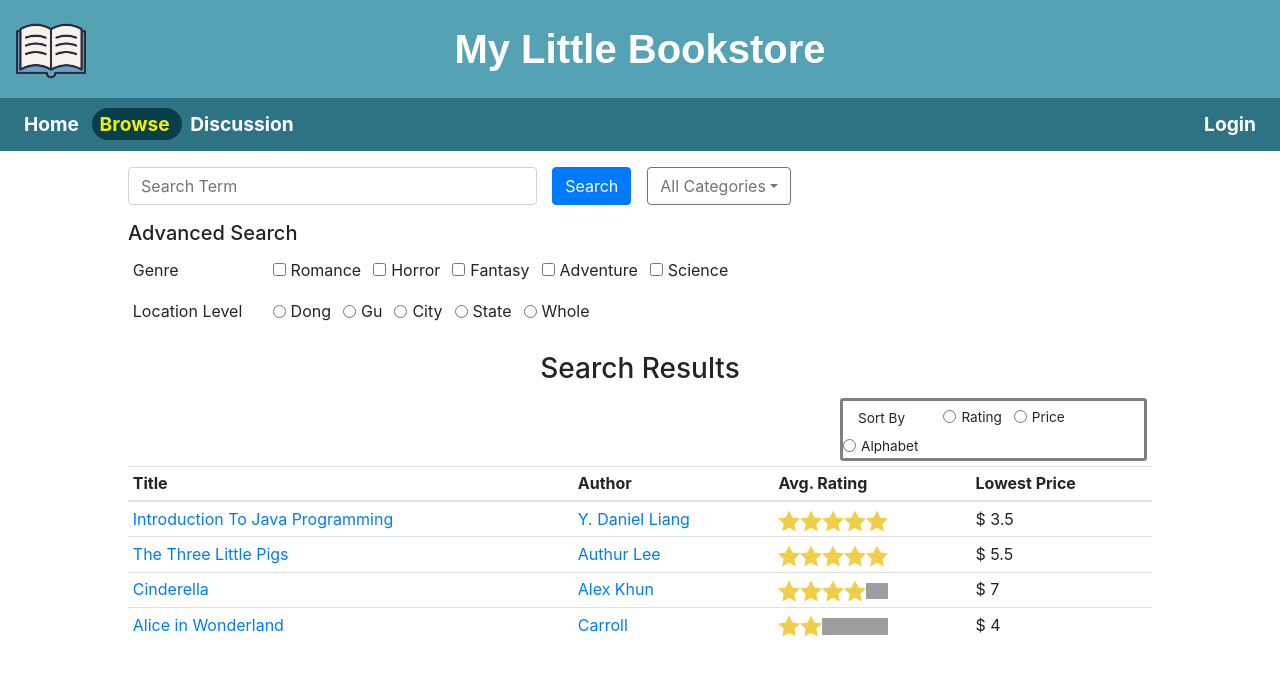
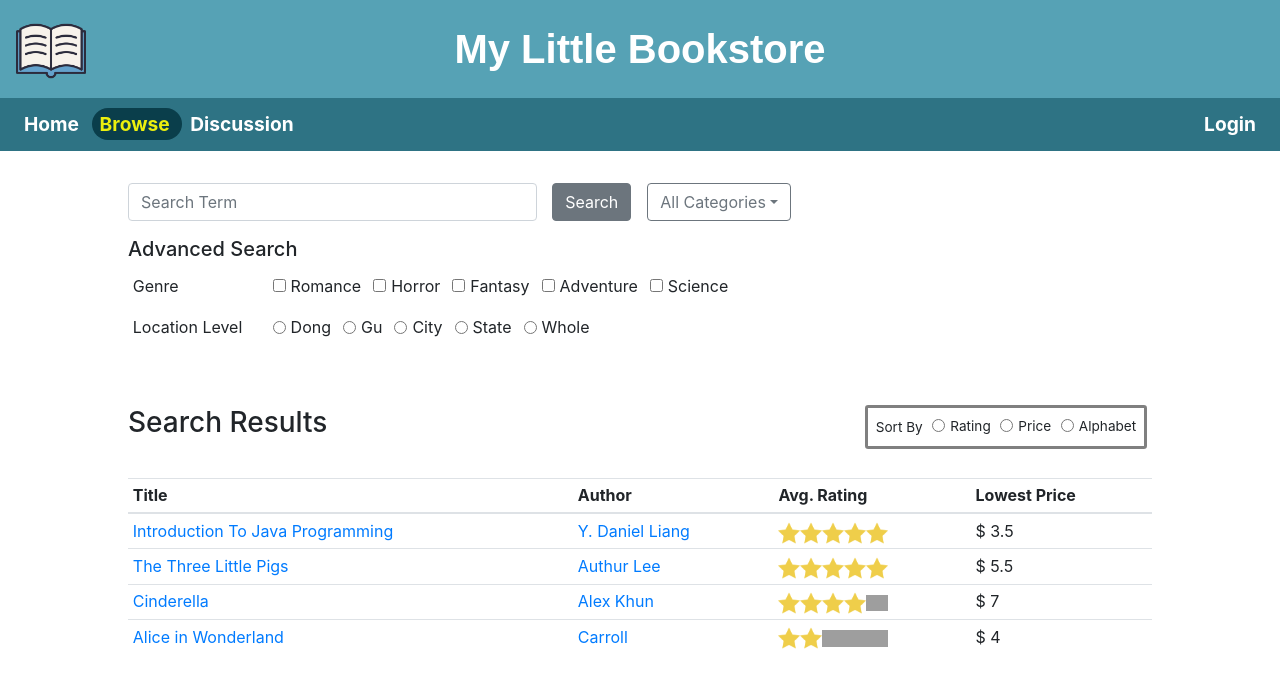
Before and after one commit to dianaeun/my-little-bookstore, a React (Create React App) app in the folder project_mlb/: page /Browse in a window 1280 px wide. Shown: the top 688 px of the page. Built offline with nearby package versions, Linux system fonts and the light colour scheme; grey boxes are pictures that could not be loaded.

Commit message:
update design on Browse.js
browse.js minor design change

```diff
--- a/project_mlb/src/pages/Browse.js
+++ b/project_mlb/src/pages/Browse.js
@@ -47,14 +47,14 @@ class Browse extends Component{
         return (
             <React.Fragment>
                 <MlbNavbar/>
-                <div style={{width: "80%", margin: "auto"}}>
+                <div style={{width: "80%", margin: "auto", marginTop: "2rem"}}>
                     <div style={{}}>
                         <Form style={{marginTop: "1rem"}}>
                         <Form.Group as={Row}>
                             <Col sm={5}>
                             <Form.Control type="text" placeholder="Search Term" />
                             </Col>
-                            <Button>Search</Button>
+                            <Button variant="secondary">Search</Button>
                             <DropdownButton variant="outline-secondary" title="All Categories" style={{marginLeft: "1rem"}} >
                             <Dropdown.Item eventKey='All Categories'>All Categories</Dropdown.Item>
                             <Dropdown.Item eventKey="Title">Title</Dropdown.Item>
@@ -98,22 +98,18 @@ class Browse extends Component{
                             </Table>
                         </Form>
                     </div>
-                    {/* <hr
-                        style={{color: "black", backgroundColor: "black", height: "0.1rem", margin: "0.1rem"}}
-                        />
-
-                        <br></br> */}
-                        <h3 style={{textAlign: "center"}}>Search Results</h3>
-                        <div key={`inline-radio`} className="mb-3">
-                            <Form style={{border:"solid grey", width:"30%", borderRadius:"0.2rem", float:"right", margin:"0.3rem", fontSize: "0.85rem"}}>
-                                <Form.Label column sm="4">Sort By</Form.Label>
-                                <Form.Check inline label='Rating' name='sort' type='radio' id='rating' />
-                                <Form.Check inline label='Price' name='sort' type='radio' id='price' />
-                                <Form.Check inline label='Alphabet' name='sort' type='radio' id='alphabet' />
-                            </Form>
+                    <div style={{display: "flex", alignItems: "center", justifyContent: "space-between", marginTop:"3rem"}}>
+                            <h3>Search Results</h3>
+                            <div key={`inline-radio`} >
+                                <Form style={{border:"solid grey", borderRadius:"0.2rem", float:"right", margin:"0.3rem", fontSize: "0.85rem", padding: "0.2rem"}}>
+                                    <Form.Label style={{margin: "0.3rem"}}>Sort By </Form.Label>
+                                    <Form.Check style={{margin: "0.3rem"}} inline label='Rating' name='sort' type='radio' id='rating' />
+                                    <Form.Check style={{margin: "0.3rem"}} inline label='Price' name='sort' type='radio' id='price' />
+                                    <Form.Check style={{margin: "0.3rem"}} inline label='Alphabet' name='sort' type='radio' id='alphabet' />
+                                </Form>
+                            </div>
                         </div>
-
-                    <Table size="sm" style={{ minWidth: "1000px", margin: "auto"}}>
+                    <Table size="sm" style={{ minWidth: "1000px", margin: "auto", marginTop:"1.5rem"}}>
                         <thead>
                             <tr>
                                 <th>Title</th>
```
